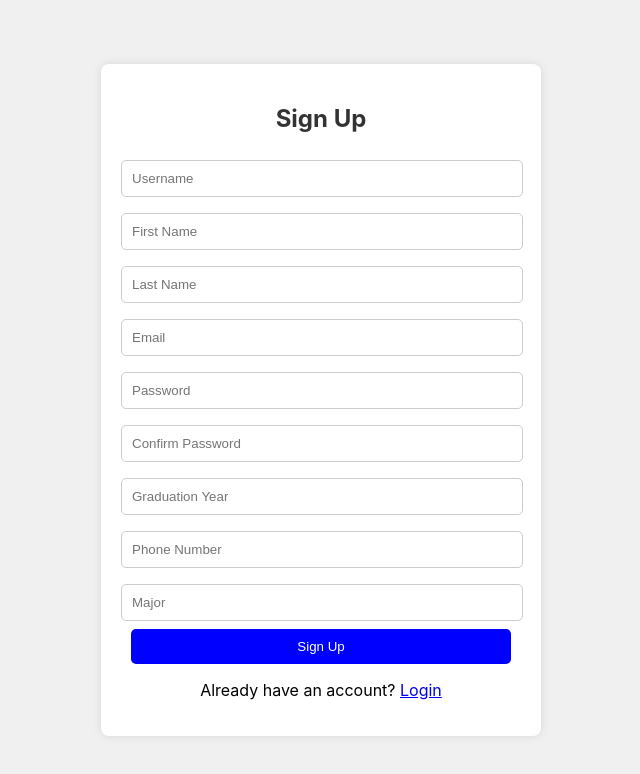
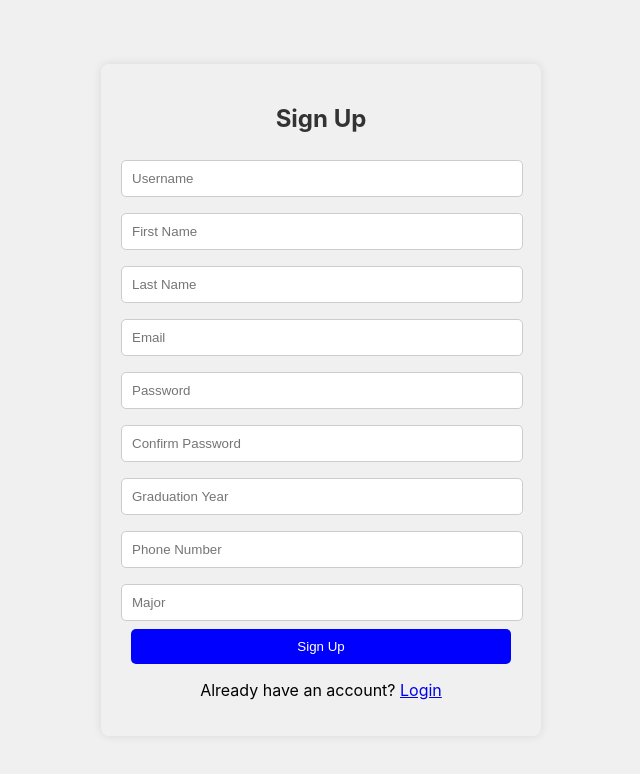
Before and after one commit to wolfgang-str/StudyRadar, a React (Create React App) app: page /signup in a window 1280 px wide. Shown: the top 774 px of the page, without its empty margins (319-959 px from the left). Built offline with nearby package versions, Linux system fonts and the light colour scheme.

Commit message:
User profile

```diff
--- a/src/App.css
+++ b/src/App.css
@@ -6,12 +6,6 @@
   height: 40vmin;
   pointer-events: none;
 }
-
-/*@media (prefers-reduced-motion: no-preference) {
-  .App-logo {
-    animation: App-logo-spin infinite 20s linear;
-  }
-}*/
 
 .App-header {
   background-color: #282c34;
@@ -27,12 +21,3 @@
 .App-link {
   color: #61dafb;
 }
-
-@keyframes App-logo-spin {
-  from {
-    transform: rotate(0deg);
-  }
-  to {
-    transform: rotate(360deg);
-  }
-}
--- a/src/signup.css
+++ b/src/signup.css
@@ -5,7 +5,6 @@
     border-radius: 8px;
     box-shadow: 0px 0px 10px rgba(0, 0, 0, 0.1);
     text-align: center;
-    background: white;
   }
   input {
     width: 100%;
```
